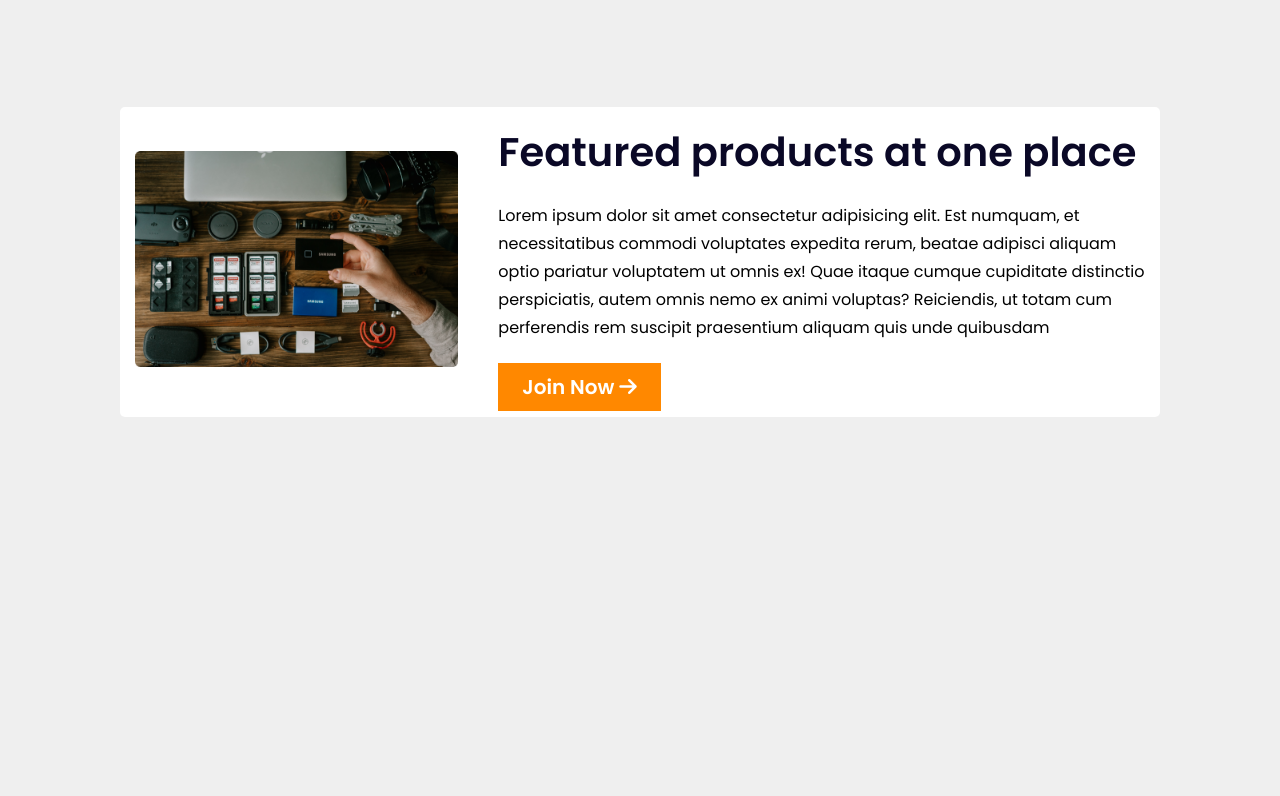
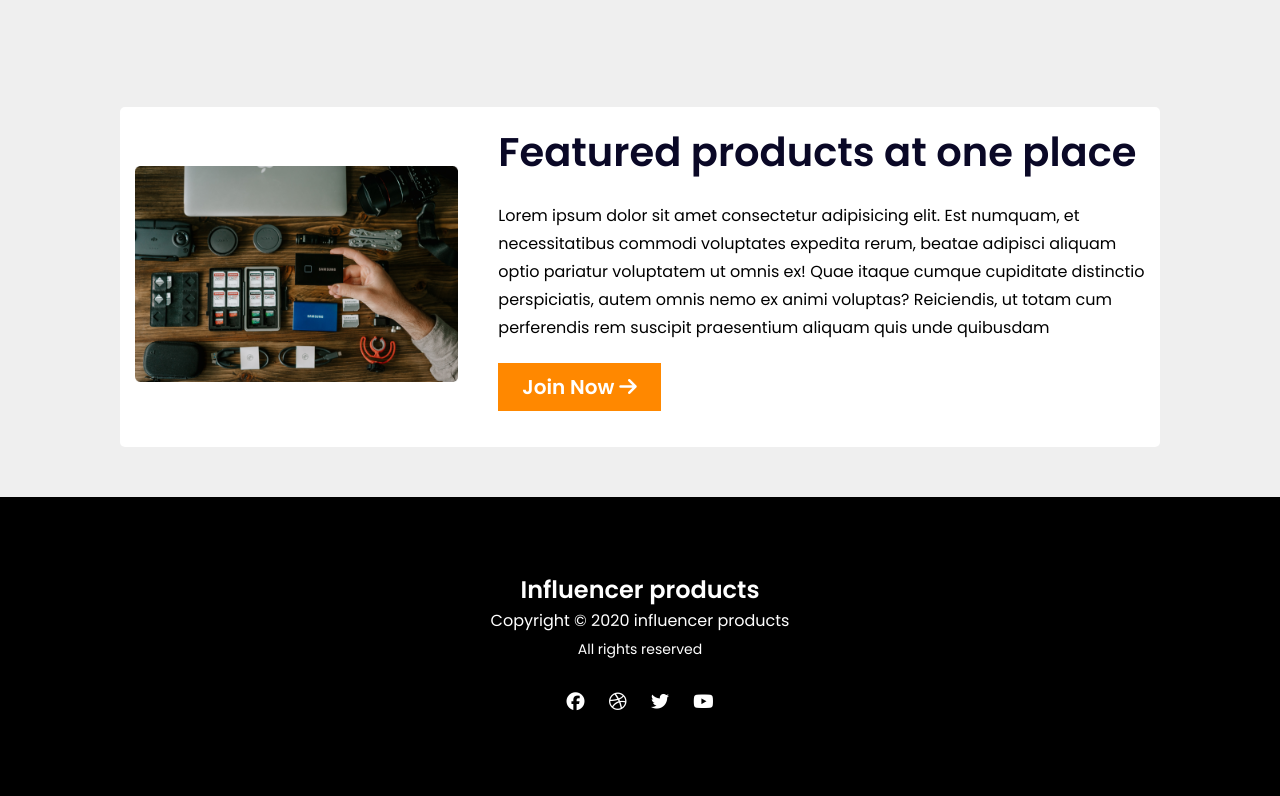
Before and after one commit to AriyanShihab/influencerGadget, a plain HTML site: page index.html in a window 1280 px wide. Shown: the part 2746-3542 px from the top of the page. Before the commit the page ends 3213 px from the top, so only its background shows below. Drawn offline with Linux system fonts and the light colour scheme.

Commit message:
fix some responsive issue on tab divice

```diff
--- a/index.html
+++ b/index.html
@@ -263,6 +263,20 @@
             </div>
         </div>
     </section>
+
+    <footer>
+        <div class="container">
+            <h2>Influencer products</h2>
+            <p>Copyright © 2020 influencer products</p>
+            <p class="small">All rights reserved</p>
+            <div class="icon-parent">
+                <a href="#"><i class="fa-brands fa-facebook"></i></a>
+                <a href="#"><i class="fa-brands fa-dribbble"></i></a>
+                <a href="#"><i class="fa-brands fa-twitter"></i></a>
+                <a href="#"><i class="fa-brands fa-youtube"></i></a>
+            </div>
+        </div>
+    </footer>
 </body>
 
 </html>
--- a/styles/base.css
+++ b/styles/base.css
@@ -191,6 +191,31 @@ p {
     margin-bottom: 20px;
 }
 
+.right {
+    padding-bottom: 30px;
+}
+
 .no-radius {
     border-radius: 0;
 }
+
+footer {
+    background: #000000;
+    color: #fff;
+    text-align: center;
+    padding: 25px 0;
+}
+
+.small {
+    font-size: 14px;
+}
+
+.icon-parent {
+    margin-top: 20px;
+}
+
+.icon-parent i {
+    color: #fff;
+    margin: 10px;
+    font-size: 18px;
+}
--- a/styles/responsive.css
+++ b/styles/responsive.css
@@ -1,4 +1,4 @@
-@media screen and (max-width: 768px) {
+@media screen and (max-width: 525px) {
     .flex-box {
         flex-direction: column-reverse;
     }
@@ -40,3 +40,24 @@
         font-size: 30px;
     }
 }
+
+@media screen and (min-width: 526px) and (max-width: 768px) {
+    .flex-box {
+        flex-direction: column-reverse;
+    }
+    .banner-left {
+        max-width: 100%;
+        margin-top: 70px;
+    }
+    .banner-left h1 {
+        font-size: 30px;
+        line-height: 40px;
+        margin-bottom: 20px;
+    }
+    .product-card-holder {
+        grid-template-columns: repeat(2, 1fr);
+    }
+    .grid-container {
+        grid-template-columns: repeat(1, 1fr);
+    }
+}
```
Also changed, not shown: 1 other file.
